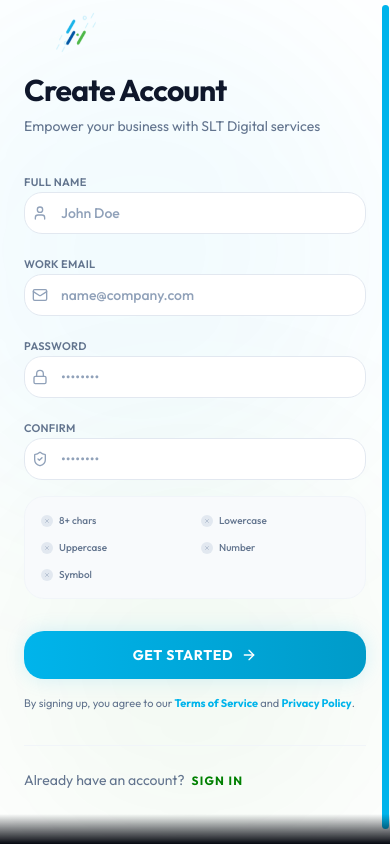
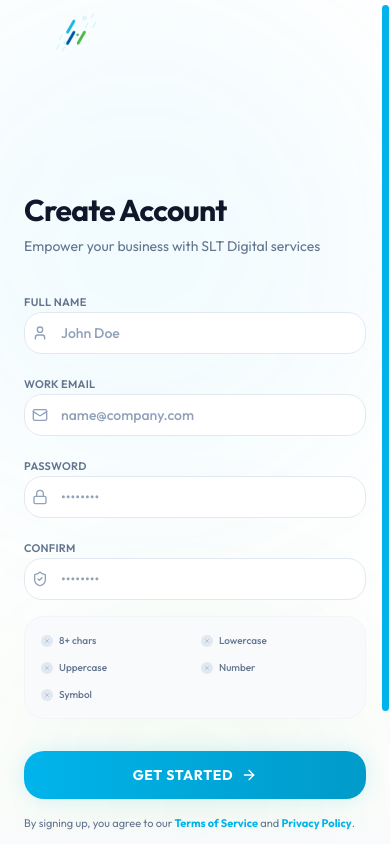
Before and after one commit to GayanKavinda/finance-frontend-slts, a Next.js app: page /signup in a window 390 px wide. Built offline with nearby package versions, Linux system fonts and the light colour scheme.

Commit message:
feat: Implement authentication pages and foundational global styling with theme variables and utilities.

```diff
--- a/app/forgot-password/page.js
+++ b/app/forgot-password/page.js
@@ -176,7 +176,7 @@
   };
 
   return (
-    <div className="flex flex-col lg:flex-row min-h-screen w-full bg-white dark:bg-[#020617] overflow-hidden transition-colors duration-500 relative">
+    <div className="flex flex-col lg:flex-row min-h-screen w-full bg-white dark:bg-[#020617] overflow-y-auto transition-colors duration-500 relative">
         {/* Navigation Logo */}
         <div className="absolute top-0 left-0 right-0 z-50 pointer-events-none pl-4 pr-6">
             <div className="max-w-7xl mx-auto h-16 flex items-center">
@@ -195,7 +195,7 @@
         </div>
 
         {/* Left Side: Centered Form */}
-        <div className="w-full lg:w-1/2 min-h-screen flex items-center justify-center p-6 lg:p-12 relative overflow-y-auto">
+        <div className="w-full lg:w-1/2 min-h-screen flex items-center justify-center p-6 lg:p-12 relative pt-24 pb-12 lg:py-0 overflow-y-auto">
              <div className="absolute top-0 left-0 w-[500px] h-[500px] bg-[#00B4EB]/5 rounded-full blur-[100px] pointer-events-none" />
              <div className="absolute bottom-0 left-0 w-[400px] h-[400px] bg-[#008001]/5 rounded-full blur-[100px] pointer-events-none" />
 
--- a/app/globals.css
+++ b/app/globals.css
@@ -32,6 +32,31 @@
 
 @layer base {
   :root {
+    --background: 210 40% 98%;
+    --foreground: 222 47% 11%;
+    --card: 0 0% 100%;
+    --card-foreground: 222 47% 11%;
+    --popover: 0 0% 100%;
+    --popover-foreground: 222 47% 11%;
+    --primary: 194 100% 46%; /* Brand Blue #00B4EB */
+    --primary-foreground: 210 40% 98%;
+    --secondary: 121 100% 25%; /* Brand Green #008001 */
+    --secondary-foreground: 210 40% 98%;
+    --muted: 210 40% 96%;
+    --muted-foreground: 215.4 16.3% 46.9%;
+    --accent: 194 100% 46%;
+    --accent-foreground: 222 47% 11%;
+    --destructive: 0 84% 60%;
+    --border: 214 32% 91%;
+    --input: 214 32% 91%;
+    --ring: 194 100% 46%;
+    --radius: 1.25rem;
+    --success: 160 84% 39%;
+    --dark-pink: #be185d;
+    --dark-pink-hover: #9d174d;
+  }
+
+  .dark {
     --background: 222 47% 4%;
     --foreground: 210 40% 98%;
     --card: 222 47% 8%;
@@ -50,10 +75,6 @@
     --border: 217 33% 17%;
     --input: 217 33% 17%;
     --ring: 172 66% 50%;
-    --radius: 1.25rem;
-    --success: 160 84% 39%;
-    --dark-pink: #be185d;
-    --dark-pink-hover: #9d174d;
   }
 
   * {
@@ -67,7 +88,7 @@
   }
 
   body {
-    background-color: #030406;
+    background-color: hsl(var(--background));
     color: hsl(var(--foreground));
     -webkit-font-smoothing: antialiased;
     -moz-osx-font-smoothing: grayscale;
--- a/app/reset-password/page.js
+++ b/app/reset-password/page.js
@@ -109,7 +109,7 @@
 
 export default function ResetPassword() {
   return (
-    <div className="flex flex-col lg:flex-row min-h-screen w-full bg-white dark:bg-[#020617] overflow-hidden transition-colors duration-500 relative">
+    <div className="flex flex-col lg:flex-row min-h-screen w-full bg-white dark:bg-[#020617] overflow-y-auto transition-colors duration-500 relative">
         {/* Navigation Logo */}
         <div className="absolute top-0 left-0 right-0 z-50 pointer-events-none pl-4 pr-6">
             <div className="max-w-7xl mx-auto h-16 flex items-center">
@@ -128,7 +128,7 @@
         </div>
 
         {/* Left Side: Centered Form */}
-        <div className="w-full lg:w-1/2 min-h-screen flex items-center justify-center p-6 lg:p-12 relative overflow-y-auto">
+        <div className="w-full lg:w-1/2 min-h-screen flex items-center justify-center p-6 lg:p-12 relative pt-24 pb-12 lg:py-0 overflow-y-auto">
              <div className="absolute top-0 left-0 w-[500px] h-[500px] bg-[#00B4EB]/5 rounded-full blur-[100px] pointer-events-none" />
              <div className="absolute bottom-0 left-0 w-[400px] h-[400px] bg-[#008001]/5 rounded-full blur-[100px] pointer-events-none" />
 
--- a/app/signin/page.js
+++ b/app/signin/page.js
@@ -69,7 +69,7 @@
   };
 
   return (
-    <div className="flex flex-col lg:flex-row h-screen w-full bg-white dark:bg-[#020617] overflow-hidden transition-colors duration-500">
+    <div className="flex flex-col lg:flex-row min-h-screen w-full bg-white dark:bg-[#020617] overflow-y-auto transition-colors duration-500">
         {/* Navigation Logo */}
         <div className="absolute top-0 left-0 right-0 z-50 pointer-events-none pl-4 pr-6">
             <div className="max-w-7xl mx-auto h-16 flex items-center">
@@ -88,7 +88,7 @@
         </div>
 
         {/* Left Side: Centered Form */}
-        <div className="w-full lg:w-1/2 h-full flex items-center justify-center p-6 lg:p-12 relative">
+        <div className="w-full lg:w-1/2 min-h-screen flex items-center justify-center p-6 lg:p-12 relative pt-24 pb-12 lg:py-0">
              {/* Ambient Glows for the form side */}
              <div className="absolute top-0 left-0 w-[500px] h-[500px] bg-[#00B4EB]/5 rounded-full blur-[100px] pointer-events-none" />
              <div className="absolute bottom-0 left-0 w-[400px] h-[400px] bg-[#008001]/5 rounded-full blur-[100px] pointer-events-none" />
--- a/app/signup/page.js
+++ b/app/signup/page.js
@@ -177,7 +177,7 @@
   ];
 
   return (
-    <div className="flex flex-col lg:flex-row min-h-screen w-full bg-white dark:bg-[#020617] overflow-hidden transition-colors duration-500">
+    <div className="flex flex-col lg:flex-row min-h-screen w-full bg-white dark:bg-[#020617] overflow-y-auto transition-colors duration-500">
         {/* Navigation Logo */}
         <div className="absolute top-0 left-0 right-0 z-50 pointer-events-none pl-4 pr-6">
             <div className="max-w-7xl mx-auto h-16 flex items-center">
@@ -225,7 +225,7 @@
         </div>
 
         {/* Right Side: Centered Form */}
-        <div className="w-full lg:w-1/2 min-h-screen flex items-center justify-center p-6 lg:p-12 relative overflow-y-auto">
+        <div className="w-full lg:w-1/2 min-h-screen flex items-center justify-center p-6 lg:p-12 relative pt-24 pb-12 lg:py-0 overflow-y-auto">
              <div className="absolute top-0 right-0 w-[500px] h-[500px] bg-[#00B4EB]/5 rounded-full blur-[100px] pointer-events-none" />
              <div className="absolute bottom-0 right-0 w-[400px] h-[400px] bg-[#008001]/5 rounded-full blur-[100px] pointer-events-none" />
 
@@ -233,7 +233,7 @@
                 initial={{ opacity: 0, x: 20 }}
                 animate={{ opacity: 1, x: 0 }}
                 transition={{ duration: 0.6, ease: "easeOut" }}
-                className="w-full max-w-[480px] relative z-20 py-12 lg:py-0"
+                className="w-full max-w-[420px] relative z-20 pt-24 pb-12 lg:py-0"
              >
                 <div className="mb-8 text-left">
                     <h1 className="text-3xl font-bold text-slate-900 dark:text-white tracking-tight mb-2">Create Account</h1>
```
